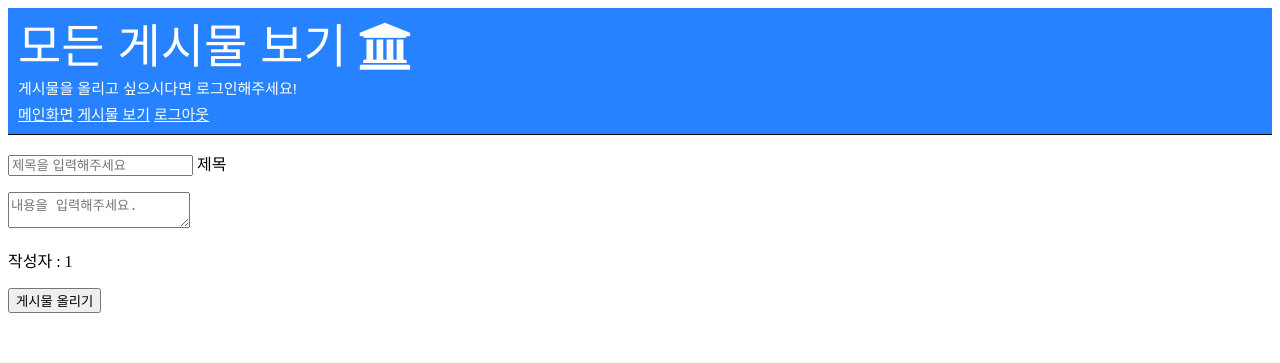
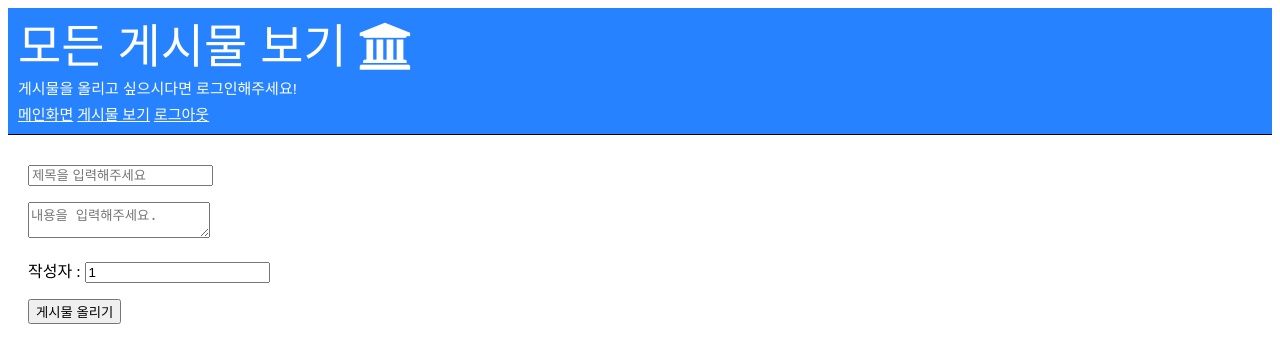
Before and after one commit to rlawjddnr0523/sangam_notification_website, a PHP site: page /uploadpost.php in a window 1280 px wide. Shown: the top 363 px of the page. Run offline with PHP 8.4, Linux system fonts and the light colour scheme; the visitor is signed in with stand-in values (Sample User, id 1).

Commit message:
disable 너가 나 엿먹였다...

```diff
--- a/uploadpost.php
+++ b/uploadpost.php
@@ -45,11 +45,11 @@
     </div>
 </div>
 <div class="middle">
-    <div class="discription">
+    <div class="uploadpostfield">
         <form method="post" action="upload.post.php">
-            <p><input type="text" name="title" id="title" placeholder="제목을 입력해주세요" ><label> 제목</label></p>
+            <p><input type="text" name="title" id="title" placeholder="제목을 입력해주세요" ></p>
             <p><textarea name="contents" id="contents" placeholder="내용을 입력해주세요."></textarea></p>
-            <p><div>작성자 : <?php echo $_SESSION['sangam_id']; ?></div></p>
+            <p><label>작성자 : </label><input type="text" name="wuser" id="wuser" value="<?php echo $_SESSION['sangam_id']; ?>" readonly></p>
             <p><input type="submit" value="게시물 올리기"/></p>
         </form>
     </div>
```
